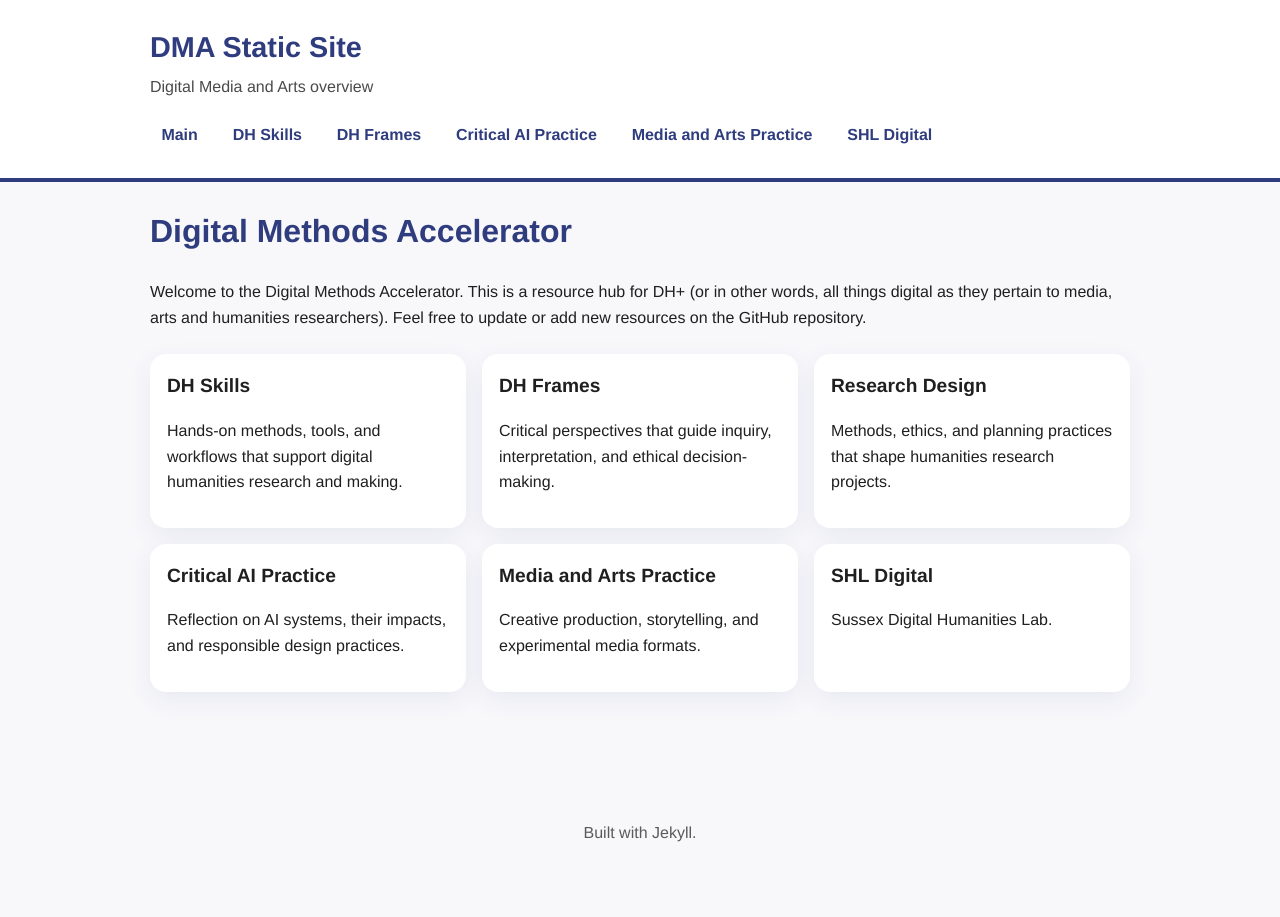
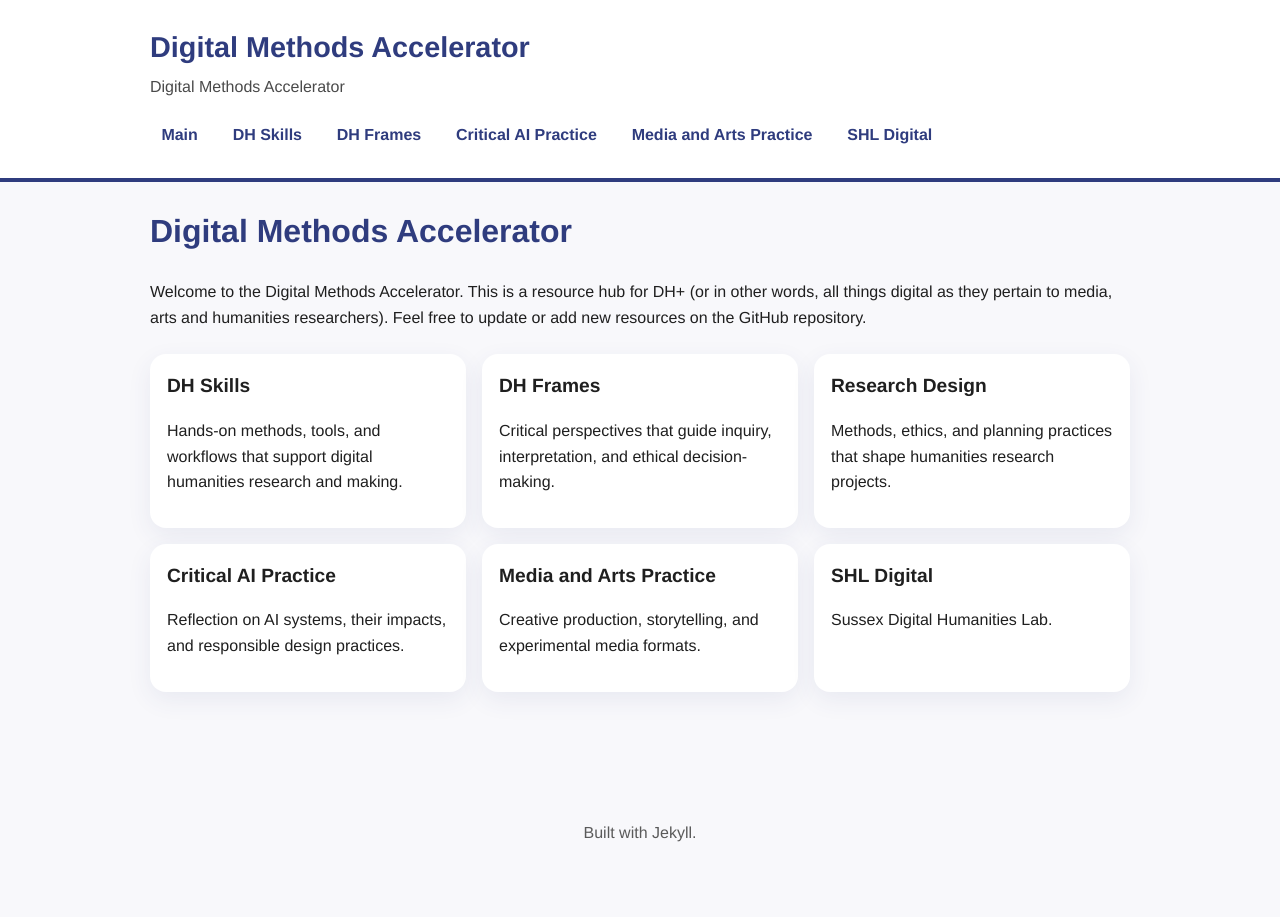
Before and after one commit to franciscrot/dma, a Jekyll site: the page built from index.md, in a window 1280 px wide. Built offline with Jekyll 4.4.1, drawn with Linux system fonts in a browser that asks for light colours.

Commit message:
Update site title and description

```diff
--- a/_config.yml
+++ b/_config.yml
@@ -1,6 +1,6 @@
-title: DMA Static Site
-description: "Digital Media and Arts overview"
-baseurl: "/dma"
+title: Digital Methods Accelerator
+description: "Digital Methods Accelerator"
+baseurl: ""
 url: ""
 markdown: kramdown
 theme: minima
```
